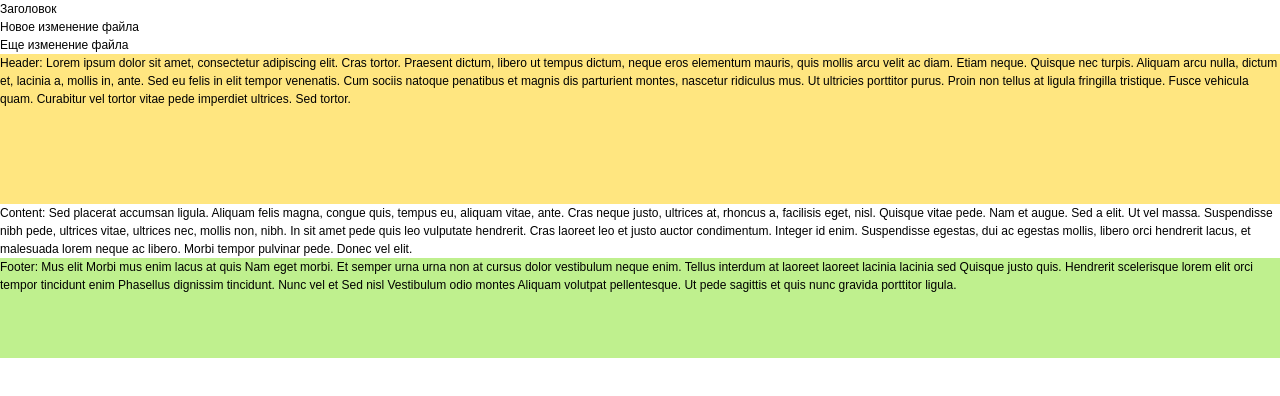
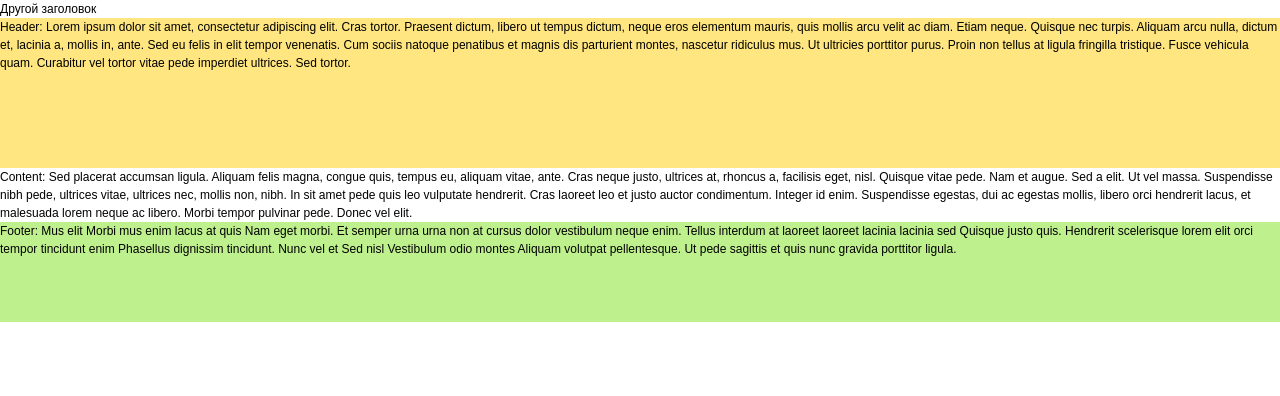
Before and after one commit to standydy/git-project, a plain HTML site: page index.html in a window 1280 px wide. Drawn offline with Linux system fonts and the light colour scheme.

Commit message:
Third commit

```diff
--- a/index.html
+++ b/index.html
@@ -12,9 +12,7 @@
 <body>
 
 <div class="wrapper">
-<h1>Заголовок</h1>
-<p>Новое изменение файла</p>
-<p>Еще изменение файла</p>
+<h2>Другой заголовок</h2>
 
 	<header class="header">
 		<strong>Header:</strong> Lorem ipsum dolor sit amet, consectetur adipiscing elit. Cras tortor. Praesent dictum, libero ut tempus dictum, neque eros elementum mauris, quis mollis arcu velit ac diam. Etiam neque. Quisque nec turpis. Aliquam arcu nulla, dictum et, lacinia a, mollis in, ante. Sed eu felis in elit tempor venenatis. Cum sociis natoque penatibus et magnis dis parturient montes, nascetur ridiculus mus. Ut ultricies porttitor purus. Proin non tellus at ligula fringilla tristique. Fusce vehicula quam. Curabitur vel tortor vitae pede imperdiet ultrices. Sed tortor.
```
